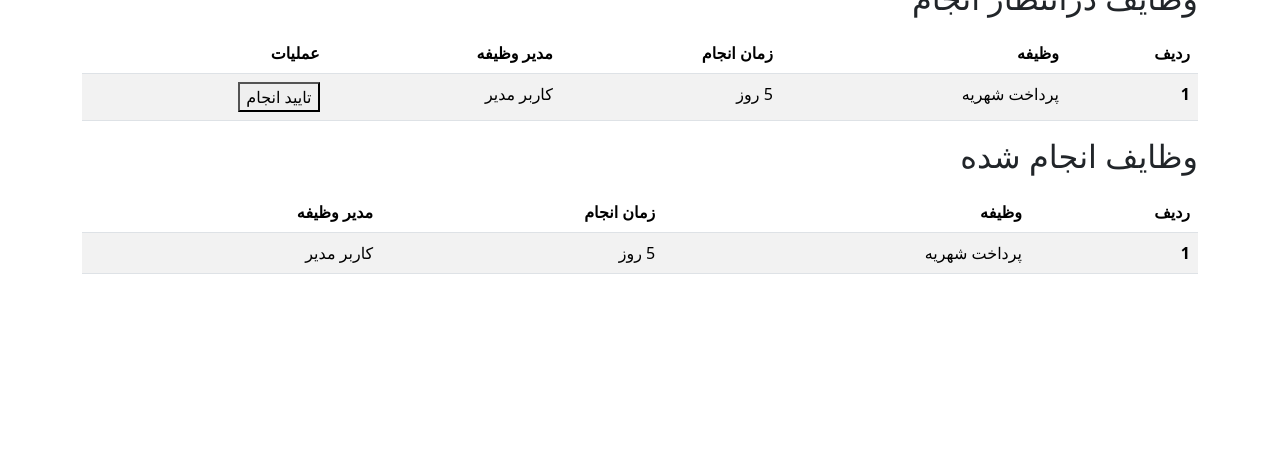
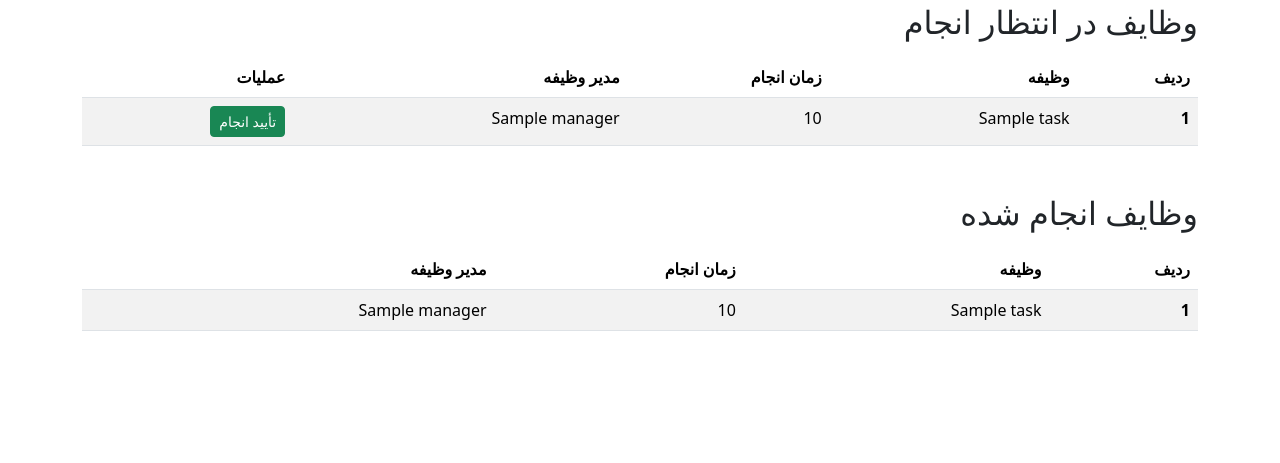
Before and after one commit to Seevand/Student-Task-Manager, a Flask app: template templates/index.html in a window 1280 px wide. Shown: the part 337-800 px from the top of the page. Run offline with Flask 3, Linux system fonts and the light colour scheme; the template is opened without the code that fills it: most values are stand-ins (such as "Sample title", 1, 10 or a date in 2020); some libraries are stand-ins or nearby versions.

Commit message:
add user task completion

```diff
--- a/templates/index.html
+++ b/templates/index.html
@@ -1,108 +1,233 @@
-<!DOCTYPE html>
-    <html lang="fa-IR" dir="rtl">
-<head>
-    <!-- designer : Mobin Hasankhani -->
-    <!-- theme Name : Student Task Manager -->
-    <!-- Bootstrap CSS -->
-    <meta charset='utf-8'>
-    <link rel="stylesheet" href="./css/stule.css">
-    <link href="https://cdn.jsdelivr.net/npm/bootstrap@6.0.0-alpha.1/dist/css/bootstrap.min.css" rel="stylesheet" integrity="sha384-B/GM4XqrwHnWXNOWMbloTmrYXZg10cakYGmpfsR/bbzQ6JAJI4ihuyADKLnBgrCe" crossorigin="anonymous">
-    <title> مدیریت وظیفه دانش آموزان </title>
-</head>
 
-<body>
+{% extends 'base.html' %}
 
-<nav class="navbar bg-1 fg-2">
-  <div class="container">
-    <a class="navbar-brand" href="#">
-      <img src="/images/Logo.png" alt="Logo" width="30" height="30" class="d-inline-block align-text-top gap-5">
-      مدیریت وظایف دانش آموزان - تمرین شماره 1
-    </a>
-<div>
-    <span class="me-3"> کاربر مبین </span>
-    <span class="avatar">
-  <img class="avatar-img" src="https://github.com/mdo.png" alt="mdo">
-    <span class="avatar-status status-online" role="img" aria-label="Online"></span>
-</span>
-</div>
-</div>
-</nav>
+{% block content %}
 
-    <div class="container ">
+<h2 class="mb-3">
+    وظایف در انتظار انجام
+</h2>
 
-     <h2 class="mt-10 mb-3"> وظایف درانتظار انجام </h2>
 
-<table class="table table-striped table-hover mb-10">
+<div class="table-responsive">
+
+    <table class="table table-striped table-hover mb-5">
+
         <thead>
+
             <tr>
-      <th scope="col"> ردیف </th>
-      <th scope="col"> وظیفه </th>
-      <th scope="col"> زمان انجام </th>
-      <th scope="col"> مدیر وظیفه </th>
-      <th scope="col"> عملیات </th>
+                <th>ردیف</th>
+                <th>وظیفه</th>
+                <th>زمان انجام</th>
+                <th>مدیر وظیفه</th>
+                <th>عملیات</th>
             </tr>
+
         </thead>
+
+
         <tbody>
+
+            {% for task in pending_tasks %}
+
             <tr>
-      <th scope="row">1</th>
-      <td> پرداخت شهریه </td>
-      <td> 5 روز </td>
-      <td> کاربر مدیر </td>
+
+                <th>{{ loop.index }}</th>
+
+                <td>{{ task.title }}</td>
+
+                <td>{{ task.duration }}</td>
+
+                <td>{{ task.manager }}</td>
+
                 <td>
 
-<button type="button" class="btn-subtle theme-success" data-bs-toggle="dialog" data-bs-target="#exampleDialog"> تایید انجام </button>
-
+                    <button
+                        type="button"
+                        class="btn btn-sm btn-success"
+                        data-dialog-target="#complete-dialog"
+                        data-task-id="{{ task.id }}"
+                        data-task-title="{{ task.title }}"
+                    >
+                        تأیید انجام
+                    </button>
 
                 </td>
+
             </tr>
+
+            {% else %}
+
+            <tr>
+
+                <td colspan="5" class="text-center text-muted">
+                    در حال حاضر وظیفه‌ای برای انجام وجود ندارد.
+                </td>
+
+            </tr>
+
+            {% endfor %}
+
         </tbody>
+
     </table>
 
 </div>
 
-        <div class="container">
 
-        <h2 class="mt-10 mb-3"> وظایف انجام شده </h2>
+<h2 class="mb-3">
+    وظایف انجام شده
+</h2>
 
 
+<div class="table-responsive">
+
     <table class="table table-striped table-hover">
+
         <thead>
+
             <tr>
-      <th scope="col"> ردیف </th>
-      <th scope="col"> وظیفه </th>
-      <th scope="col"> زمان انجام </th>
-      <th scope="col"> مدیر وظیفه </th>
+                <th>ردیف</th>
+                <th>وظیفه</th>
+                <th>زمان انجام</th>
+                <th>مدیر وظیفه</th>
             </tr>
+
         </thead>
+
+
         <tbody>
+
+            {% for task in completed_tasks %}
+
             <tr>
-      <th scope="row">1</th>
-      <td> پرداخت شهریه </td>
-      <td> 5 روز </td>
-      <td> کاربر مدیر </td>
+
+                <th>{{ loop.index }}</th>
+
+                <td>{{ task.title }}</td>
+
+                <td>{{ task.duration }}</td>
+
+                <td>{{ task.manager }}</td>
+
             </tr>
+
+            {% else %}
+
+            <tr>
+
+                <td colspan="4" class="text-center text-muted">
+                    هنوز وظیفه‌ای تکمیل نشده است.
+                </td>
+
+            </tr>
+
+            {% endfor %}
+
         </tbody>
+
     </table>
 
 </div>
 
-<dialog class="dialog" id="exampleDialog">
+
+<!-- دیالوگ تأیید انجام وظیفه -->
+
+<dialog class="dialog" id="complete-dialog">
+
     <div class="dialog-header">
-    <h1 class="dialog-title"> تایید انجام </h1>
-    <button type="button" class="btn-close" data-bs-dismiss="dialog" aria-label="Close"></button>
-  </div>
-  <div class="dialog-body">
-    <p>  آیا تایید میکنید که وظیفه مورد نظر را انجام داده اید؟  </p>
-  </div>
-  <div class="dialog-footer" dir="ltr">
-    <button type="button" class="btn-solid theme-secondary" data-bs-dismiss="dialog"> لغو </button>
-    <button type="button" class="btn-solid theme-primary"> تایید و ذخیره </button>
-  </div>
-</dialog>
+
+        <h1 class="dialog-title">
+            تأیید انجام
+        </h1>
+
+        <button
+            type="button"
+            class="btn-close"
+            data-dialog-close
+            aria-label="بستن"
+        ></button>
 
     </div>
 
-    <script type="module" src="https://cdn.jsdelivr.net/npm/bootstrap@6.0.0-alpha.1/dist/js/bootstrap.bundle.min.js" integrity="sha384-1a/pXj49ZQ1aHEmrJ+gMw1otqoVsYwlEnlD8mIfY2TV03r20Y0CN7uqx1tQogjPL" crossorigin="anonymous"></script>
 
-</body>
-</html>
+    <form id="complete-form" method="post">
+
+        <div class="dialog-body">
+
+            <p>
+
+                آیا تأیید می‌کنید که وظیفه
+
+                «<strong id="complete-task-title"></strong>»
+
+                را انجام داده‌اید؟
+
+            </p>
+
+
+            <div class="mb-3">
+
+                <label for="completed-by" class="form-label">
+                    نام انجام‌دهنده
+                </label>
+
+                <input
+                    class="form-control"
+                    id="completed-by"
+                    name="completed_by"
+                    value="کاربر مبین"
+                    required
+                    maxlength="100"
+                >
+
+            </div>
+
+        </div>
+
+
+        <div class="dialog-footer" dir="ltr">
+
+            <button
+                type="button"
+                class="btn btn-secondary"
+                data-dialog-close
+            >
+                لغو
+            </button>
+
+            <button type="submit" class="btn btn-primary">
+                تأیید و ذخیره
+            </button>
+
+        </div>
+
+    </form>
+
+</dialog>
+
+{% endblock %}
+
+
+{% block scripts %}
+
+<script>
+
+document.addEventListener('click', (event) => {
+
+    const button = event.target.closest('[data-task-id]');
+
+    if (!button) return;
+
+
+    document.getElementById('complete-form').action =
+        `/tasks/${encodeURIComponent(button.dataset.taskId)}/complete`;
+
+
+    document.getElementById('complete-task-title').textContent =
+        button.dataset.taskTitle || '';
+
+});
+
+</script>
+
+{% endblock %}
```
Lines whose indentation alone changed are shown as unchanged.
